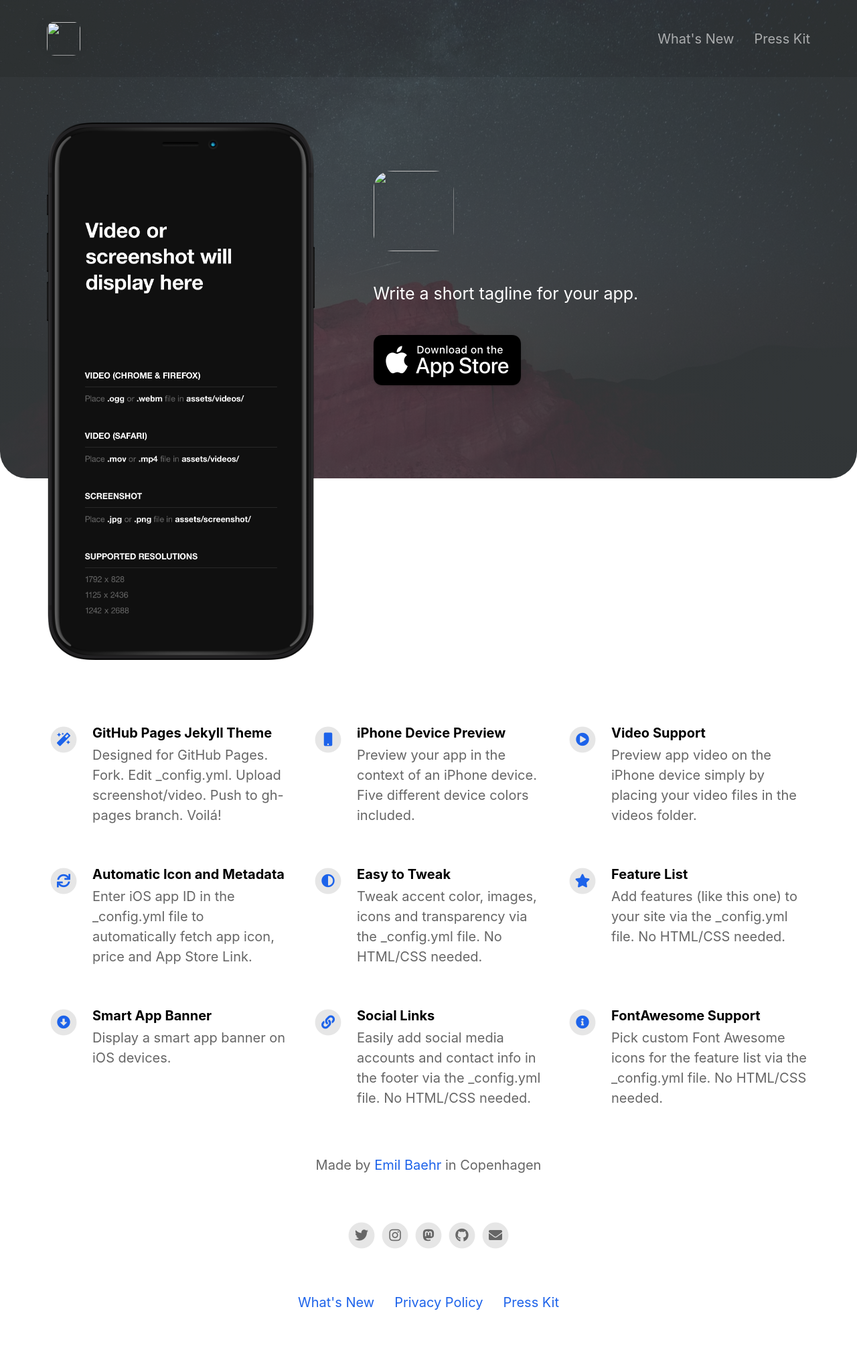
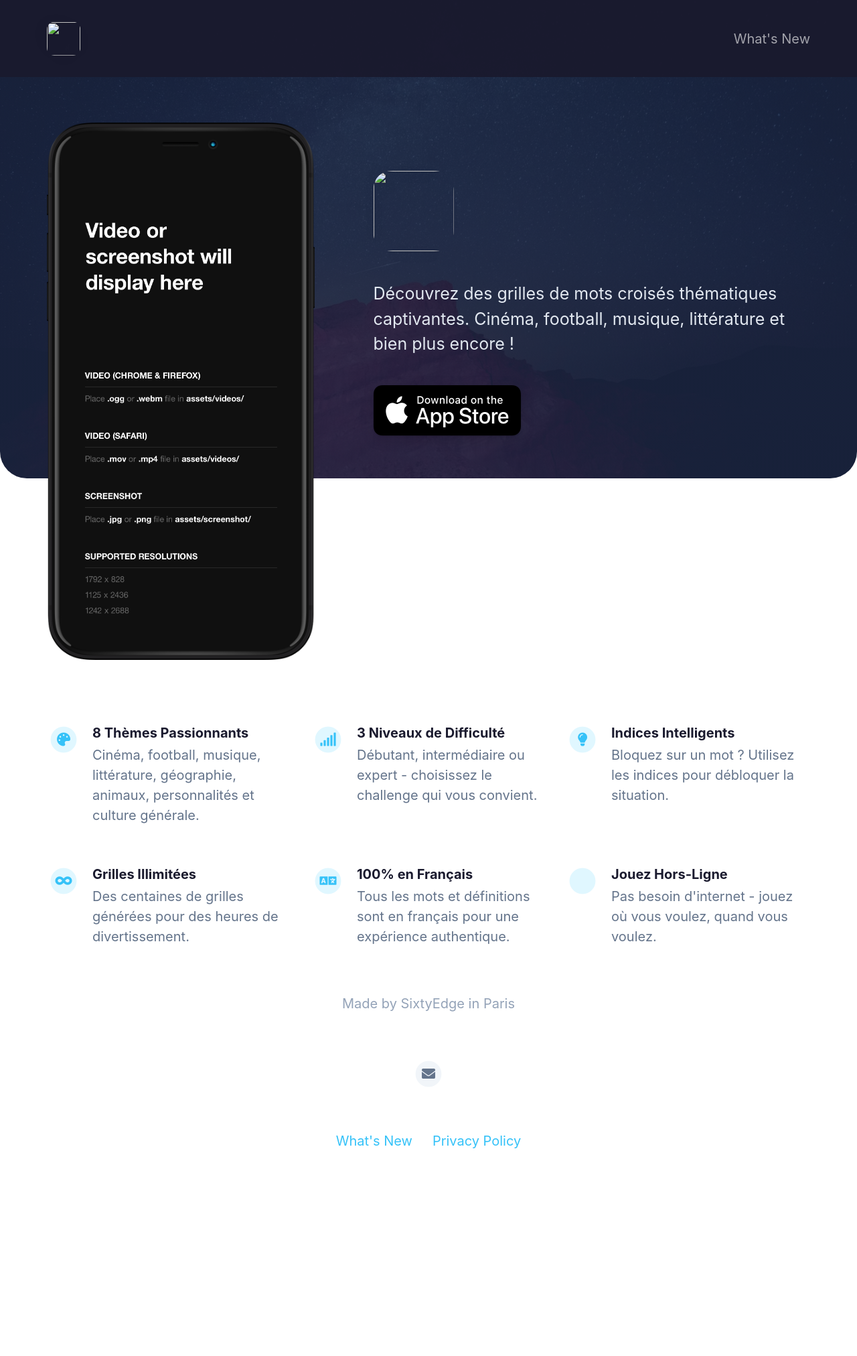
Before and after one commit to AmineArous/crosswordfr-landingpage, a Jekyll site: the page built from index.html, in a window 1280 px wide. Shown: the whole page at 67% size. Built offline with Jekyll 4.4.1, drawn with Linux system fonts in a browser that asks for light colours; nearby versions of some CDN libraries; after the commit the page ends 1783 px from its top, so only the background shows below that.

Commit message:
Update _config.yml

```diff
--- a/_config.yml
+++ b/_config.yml
@@ -1,114 +1,94 @@
+Voici le YML adapté pour ton jeu "Mots Croisés FR" :
 #page title
-page_title                                :                                           # Automatically populates with app name if not set and if iOS app ID is set. Otherwise enter manually.
+page_title                                : "Mots Croisés FR: Le jeu de mots croisés ultime en français"
 
 # App Info
-ios_app_id                                : 1234793120                                # Required. Enter iOS app ID to automatically populate name, price and icons (e.g. 718043190).
-ios_app_country                           : us                                        # Required outside USA. Enter 2 letter country code as in https://en.wikipedia.org/wiki/ISO_3166-1_alpha-2
+ios_app_id                                : 6755928817
 
-appstore_link                             :                                           # Automatically populates if not set and if iOS app ID is set. Otherwise enter manually.
-playstore_link                            :                                           # Enter Google Play Store URL.
-presskit_download_link                    : https://emilbaehr.com                                          # Enter a link to downloadable file or (e.g. public Dropbox link to a .zip file).
-                                                                                      # Or upload your press kit file to assets and set path accordingly (e.g. "assets/your_press_kit.zip").
+appstore_link                             :                                           # Automatically populates
+playstore_link                            :
+presskit_download_link                    :
 
-app_icon                                  : # assets/appicon.png                      # Automatically populates if not set and if iOS app ID is set.  Otherwise enter path to icon file manually.
-app_name                                  :                                           # Automatically populates if not set and if iOS app ID is set.  Otherwise enter manually.
-app_price                                 :                                           # Automatically populates if not set and if iOS app ID is set.  Otherwise enter manually.
-app_description                           : Write a short tagline for your app.
+app_icon                                  :                                           # Automatically populates
+app_name                                  :                                           # Automatically populates
+app_price                                 :                                           # Automatically populates
+app_description                           : Découvrez des grilles de mots croisés thématiques captivantes. Cinéma, football, musique, littérature et bien plus encore !
 
-enable_smart_app_banner                   : true                                      # Set to true to show a smart app banner at top of page on mobile devices.
+enable_smart_app_banner                   : true
 
 
 
 # Information About Yourself
-your_name                                 : Emil Baehr
-your_link                                 : https://emilbaehr.com
-your_city                                 : Copenhagen
-email_address                             : emil.baehr@gmail.com
-linkedin_username                         :
-linkedin_company                          :
+your_name                                 : SixtyEdge
+your_link                                 :
+your_city                                 : Paris
+email_address                             : m.aminearous@gmail.com
 facebook_username                         :
-instagram_username                        : ebaehr
-twitter_username                          : ebaehr
-github_username                           : emilbaehr
+instagram_username                        :
+twitter_username                          :
+github_username                           :
 youtube_username                          :
-mastodon_link                             : https://mastodon.social/@ebaehr
 
 
 
-# Feature List                            Edit, add or remove features to be presented.
+# Feature List
 features                                  :
 
-  - title                                 : GitHub Pages Jekyll Theme
-    description                           : Designed for GitHub Pages. Fork. Edit _config.yml. Upload screenshot/video. Push to gh-pages branch. Voilá!
-    fontawesome_icon_name                 : magic
+  - title                                 : 8 Thèmes Passionnants
+    description                           : Cinéma, football, musique, littérature, géographie, animaux, personnalités et culture générale.
+    fontawesome_icon_name                 : palette
 
-  - title                                 : iPhone Device Preview
-    description                           : Preview your app in the context of an iPhone device. Five different device colors included.
-    fontawesome_icon_name                 : mobile
+  - title                                 : 3 Niveaux de Difficulté
+    description                           : Débutant, intermédiaire ou expert - choisissez le challenge qui vous convient.
+    fontawesome_icon_name                 : signal
 
-  - title                                 : Video Support
-    description                           : Preview app video on the iPhone device simply by placing your video files in the videos folder.
-    fontawesome_icon_name                 : play-circle
+  - title                                 : Indices Intelligents
+    description                           : Bloquez sur un mot ? Utilisez les indices pour débloquer la situation.
+    fontawesome_icon_name                 : lightbulb
 
-  - title                                 : Automatic Icon and Metadata
-    description                           : Enter iOS app ID in the _config.yml file to automatically fetch app icon, price and App Store Link.
-    fontawesome_icon_name                 : sync
+  - title                                 : Grilles Illimitées
+    description                           : Des centaines de grilles générées pour des heures de divertissement.
+    fontawesome_icon_name                 : infinity
 
-  - title                                 : Easy to Tweak
-    description                           : Tweak accent color, images, icons and transparency via the _config.yml file. No HTML/CSS needed.
-    fontawesome_icon_name                 : adjust
+  - title                                 : 100% en Français
+    description                           : Tous les mots et définitions sont en français pour une expérience authentique.
+    fontawesome_icon_name                 : language
 
-  - title                                 : Feature List
-    description                           : Add features (like this one) to your site via the _config.yml file. No HTML/CSS needed.
-    fontawesome_icon_name                 : star
-
-  - title                                 : Smart App Banner
-    description                           : Display a smart app banner on iOS devices.
-    fontawesome_icon_name                 : arrow-alt-circle-down
-
-  - title                                 : Social Links
-    description                           : Easily add social media accounts and contact info in the footer via the _config.yml file. No HTML/CSS needed.
-    fontawesome_icon_name                 : link
-
-  - title                                 : FontAwesome Support
-    description                           : Pick custom Font Awesome icons for the feature list via the _config.yml file. No HTML/CSS needed.
-    fontawesome_icon_name                 : info-circle
-
-  - title                                 : # New Feature Title
-    description                           : # New Feature Description
-    fontawesome_icon_name                 : # Enter Font Awesome icon name (e.g. star). Find icons on fontawesome.com/icons.
+  - title                                 : Jouez Hors-Ligne
+    description                           : Pas besoin d'internet - jouez où vous voulez, quand vous voulez.
+    fontawesome_icon_name                 : wifi-slash
 
 
 
 # Theme Settings
-topbar_color                              : "#000000"
-topbar_transparency                       : 0.1
+topbar_color                              : "#1a1a2e"
+topbar_transparency                       : 0.95
 topbar_title_color                        : "#ffffff"
 
-cover_image                               : assets/headerimage.png                    # Replace with alternative image path or image URL.
-cover_overlay_color                       : "#363b3d"
-cover_overlay_transparency                : 0.8
+cover_image                               : assets/headerimage.png
+cover_overlay_color                       : "#16213e"
+cover_overlay_transparency                : 0.85
 
-device_color                              : black                                     # Set to: blue, black, yellow, coral or white.
+device_color                              : black
 
 body_background_color                     : "#ffffff"
 
-link_color                                : "#1d63ea"
+link_color                                : "#35c2f8"
 
 app_title_color                           : "#ffffff"
-app_price_color                           : "#ffffff"
-app_description_color                     : "#ffffff"
+app_price_color                           : "#35c2f8"
+app_description_color                     : "#e2e8f0"
 
-feature_title_color                       : "#000000"
-feature_text_color                        : "#666666"
+feature_title_color                       : "#1a1a2e"
+feature_text_color                        : "#64748b"
 
-feature_icons_foreground_color            : "#1d63ea"
-feature_icons_background_color            : "#e6e6e6"
+feature_icons_foreground_color            : "#35c2f8"
+feature_icons_background_color            : "#e0f7ff"
 
-social_icons_foreground_color             : "#666666"
-social_icons_background_color             : "#e6e6e6"
+social_icons_foreground_color             : "#64748b"
+social_icons_background_color             : "#f1f5f9"
 
-footer_text_color                         : "#666666"
+footer_text_color                         : "#94a3b8"
 
 
 
@@ -128,7 +108,7 @@ footer_text_color                         : "#666666"
 
 # Set the Sass partials directory, as we're using @imports
 sass:
-  style: :compressed # You might prefer to minify using :compressed
+  style: :compressed
 
 # Exclude these files from your production _site
 exclude:
```
